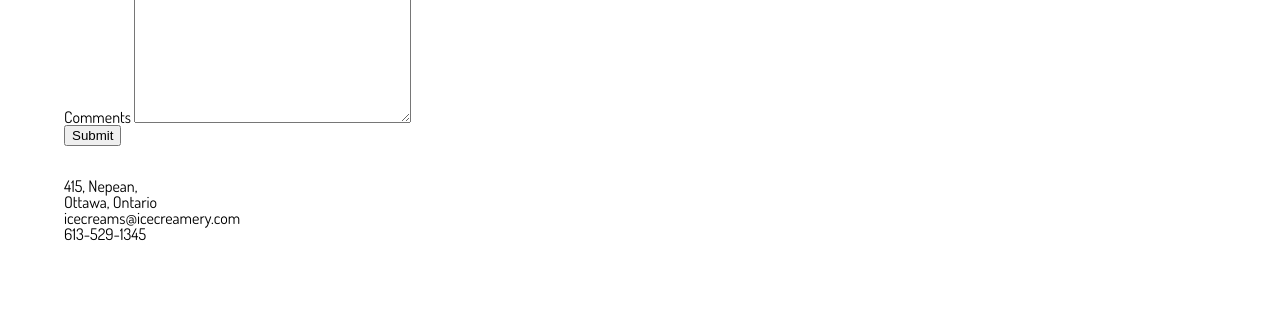
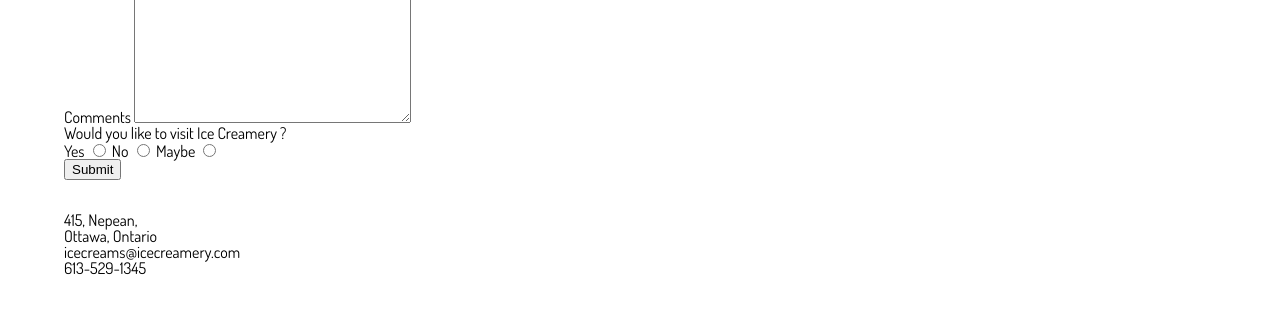
Before and after one commit to rodr0238/rodr0238.github.io, a plain HTML site: page mtm6201/prototype/contact.html in a window 1280 px wide. Shown: the part 296-610 px from the top of the page. Drawn offline with Linux system fonts and the light colour scheme.

Commit message:
contact form

```diff
--- a/mtm6201/prototype/contact.html
+++ b/mtm6201/prototype/contact.html
@@ -55,6 +55,15 @@
                             <label for="comments">Comments</label>
                             <textarea name="comments" id="comments" cols="32" rows="8"></textarea>
                         </div>
+                        <div class="rbuttons">
+                            <h4>Would you like to visit Ice Creamery ?</h4>
+                            <label for="ybutton">Yes</label>
+                            <input type="radio" id="ybutton" name="button">
+                            <label for="nbutton">No</label>
+                            <input type="radio" id="nbutton" name="button">
+                            <label for="mbutton">Maybe</label>
+                            <input type="radio" id="mbutton" name="button">
+                        </div>
                         <button type="submit">Submit</button>
                     </div>
                 </form>
```
